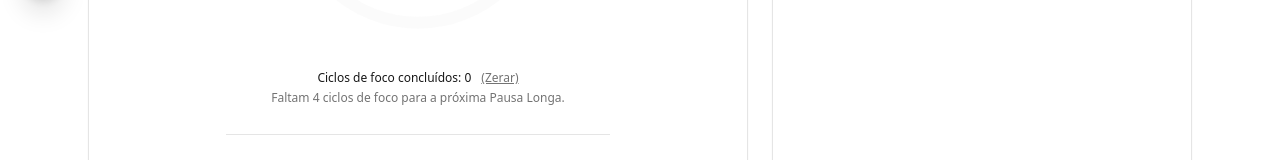
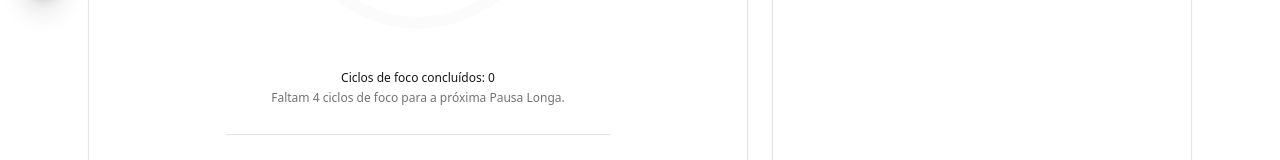
Before and after one commit to rafaeljosebraga/TomaTimeWeb, a Next.js app: page / in a window 1280 px wide. Shown: the part 456-616 px from the top of the page. Built offline with nearby package versions, Linux system fonts and the light colour scheme.

Commit message:
style(ui): remove opção duplicata

```diff
--- a/src/components/pomodoro/timer-panel.tsx
+++ b/src/components/pomodoro/timer-panel.tsx
@@ -145,14 +145,6 @@ export function TimerPanel({
         <div className="flex flex-col items-center gap-1 text-center text-xs text-muted-foreground">
           <p className="flex items-center gap-1.5 font-medium text-foreground">
             <span>Ciclos de foco concluídos: {timer.completedCycles}</span>
-            <button
-              type="button"
-              onClick={onResetCycles}
-              className="text-xs text-muted-foreground underline hover:text-foreground cursor-pointer ml-1"
-              title="Zerar a contagem de ciclos concluídos"
-            >
-              (Zerar)
-            </button>
           </p>
           <p>{getLongBreakStatusMessage(timer)}</p>
           {timer.endsAt && timer.phase === "running" && (
```
